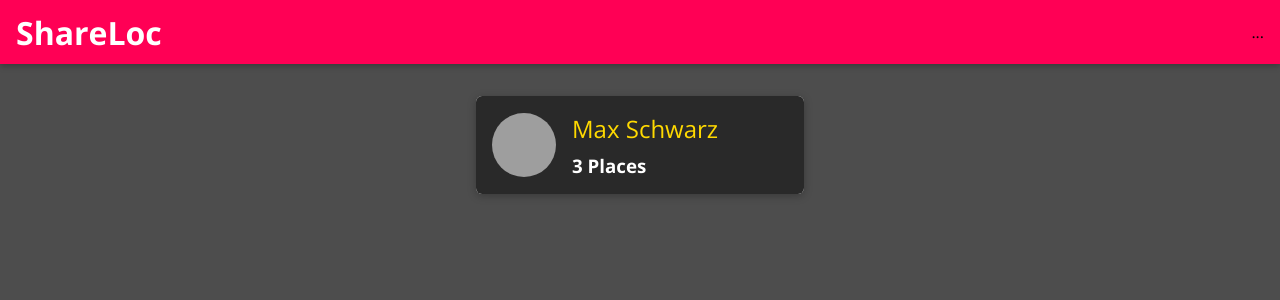
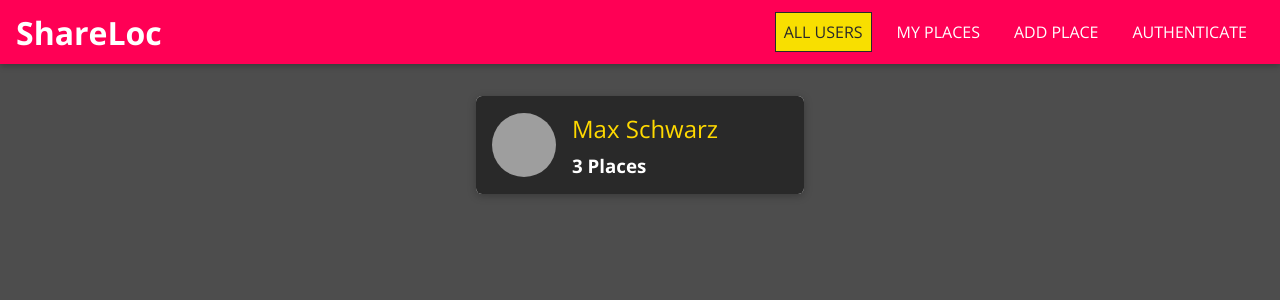
Before and after one commit to David-mwendwa/share-loc, a React (Create React App) app in the folder frontend/: page / in a window 1280 px wide. Shown: the top 300 px of the page. Built offline with nearby package versions, Linux system fonts and the light colour scheme; grey boxes are pictures that could not be loaded.

Commit message:
add navlinks

```diff
--- a/frontend/src/shared/components/Navigation/MainNavigation.js
+++ b/frontend/src/shared/components/Navigation/MainNavigation.js
@@ -2,6 +2,7 @@
 import {Link} from 'react-router-dom'
 import MainHeader from './MainHeader';
 import './MainNavigation.css';
+import NavLinks from './NavLinks';
 
 const MainNavigation = (props) => {
   return (
@@ -14,7 +15,9 @@
       <h1 className='main-navigation__title'>
         <Link to='/'>ShareLoc</Link>
       </h1>
-      <nav>...</nav>
+      <nav>
+        <NavLinks/>
+      </nav>
     </MainHeader>
   );
 };
--- a/frontend/src/shared/components/Navigation/NavLinks.js
+++ b/frontend/src/shared/components/Navigation/NavLinks.js
@@ -0,0 +1,25 @@
+import React from 'react'
+import { NavLink } from 'react-router-dom'
+
+import './NavLinks.css'
+
+const NavLinks = (props) => {
+  return (
+    <ul className='nav-links'>
+      <li>
+        <NavLink to='/' exact>ALL USERS</NavLink>
+      </li>
+      <li>
+        <NavLink to='/u1/places'>MY PLACES</NavLink>
+      </li>
+      <li>
+        <NavLink to='/places/new'>ADD PLACE</NavLink>
+      </li>
+      <li>
+        <NavLink to='/auth'>AUTHENTICATE</NavLink>
+      </li>
+    </ul>
+  );
+}
+
+export default NavLinks
```
